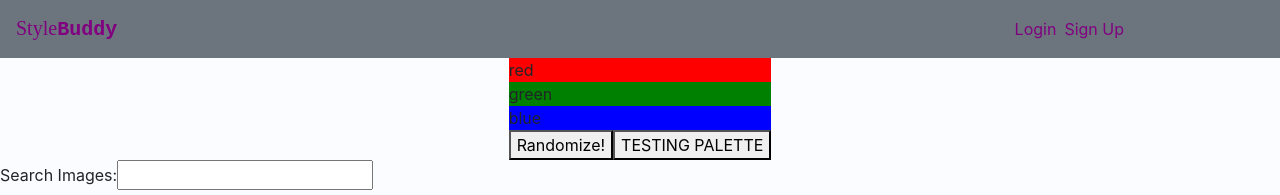
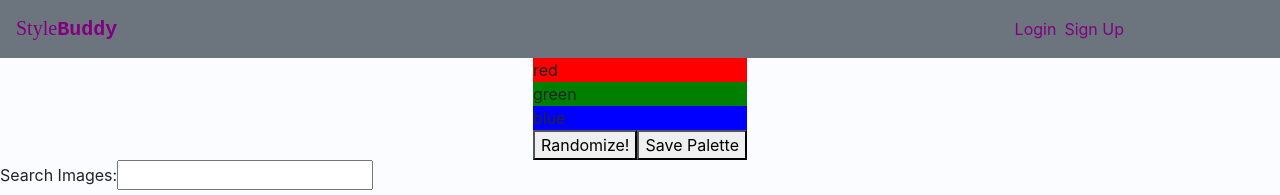
Before and after one commit to samvrny/style-buddy, a React (Create React App) app in the folder client/: page / in a window 1280 px wide. Shown: the top 195 px of the page. Built offline with nearby package versions, Linux system fonts and the light colour scheme; no server answers; a small style sheet from the web is missing.

Commit message:
finished working on preventing duplicated data from going into the database functionality

```diff
--- a/client/src/pages/Home.js
+++ b/client/src/pages/Home.js
@@ -1,16 +1,16 @@
 import React, { useState, useEffect } from 'react';
-import { useMutation } from '@apollo/client';
+import { useMutation, useQuery } from '@apollo/client';
 import { SAVE_IMAGE, SAVE_FONT, SAVE_PALETTE } from '../utils/mutations';
+import { GET_ME } from '../utils/queries';
 import Auth from '../utils/auth';
 import { searchImage, randomFont } from '../utils/API';
 import { saveImageIds, getSavedImageIds } from '../utils/localStorage';
 import WebFont from 'webfontloader';
 import { colors } from '../utils/mockcolors';
 
-
 const Home = () => {
 
-    const [searchedImage, setSearchedImage] = useState({photographer:'', small:''});
+    const [searchedImage, setSearchedImage] = useState({ photographer: '', small: '' });
 
     const [searchInput, setSearchInput] = useState('');
 
@@ -18,49 +18,24 @@ const Home = () => {
 
     const [randomizedFont, setRandomizedFont] = useState('Style');
 
-    const [randomizedPalette, setRandomizedPalette] = useState({id: "1", color1: 'red', color2: 'green', color3: 'blue'});
+    const [randomizedPalette, setRandomizedPalette] = useState({ id: "0", color1: 'red', color2: 'green', color3: 'blue' });
 
     const [saveImage] = useMutation(SAVE_IMAGE);
 
     const [saveFont] = useMutation(SAVE_FONT);
+    const [savePalette] = useMutation(SAVE_PALETTE);
+    const { loading, data } = useQuery(GET_ME);
+    const userData = data?.me || []
+    const [paletteIds, setPaletteIds] = useState([]);
+    const [isSavedPalette, setIsSavedPalette] = useState(true)
+    const [paletteToSave, setPaletteToSave] = useState('')
 
-    const [savePalette] = useMutation(SAVE_PALETTE);
-
-    // useEffect(() => {
-    //     return () => saveImageIds(savedImageIds), randomFont(randomizedFont), randomPalette(randomizedPalette);
-    // });
-
-    // const handleFormSubmit = async (event) => {
-    //     event.preventDefault();
-
-    //     if (!searchInput) {
-    //         return false;
-    //     }
-
-    //     try {
-    //         const response = await searchImage(searchInput);
-
-    //         if (!response.ok) {
-    //             throw new Error('something went wrong!');
-    //         }
-
-    //         const { items } = await response.json();
-
-    //         const imageData = items.map((image) => ({
-    //             id: image.id,
-    //             width: image.width,
-    //             height: image.height,
-    //             photographer: image.photographer,
-    //             src: image.src.original,
-    //             alt: image.alt,
-    //         }));
-
-    //         setSearchedImage(imageData);
-    //         setSearchInput('');
-    //     } catch (err) {
-    //         console.error(err);
-    //     }
-    // };
+    useEffect(() => {
+        paletteIds.push(paletteToSave)
+        console.log(paletteIds)
+        setIsSavedPalette(paletteIds?.some((ids) => ids === randomizedPalette.id))
+        console.log(isSavedPalette)
+    })
 
     const handleSaveImage = async (imageId) => {
         const imageToSave = searchedImage.find((image) => image.id === image.id);
@@ -88,8 +63,6 @@ const Home = () => {
         }
     };
 
-    //there is a conditional for the save image button which may need to be removed
-
     const handleRandomFont = async (event) => {
         const font = await randomFont();
         console.log(font, "handleRandomFont FONT VALUE!");
@@ -98,13 +71,15 @@ const Home = () => {
     };
 
     const handleRandomColors = async () => {
-        const randomIndex = colors[Math.floor(Math.random()*colors.length)]
+        const randomIndex = colors[Math.floor(Math.random() * colors.length)]
         let id = randomIndex.id;
         let color1 = randomIndex.color1;
         let color2 = randomIndex.color2;
         let color3 = randomIndex.color3;
-        setRandomizedPalette({id: id, color1: color1, color2: color2, color3: color3})
-        //console.log(randomizedPalette);
+        setRandomizedPalette({ id: id, color1: color1, color2: color2, color3: color3 })
+        userData.savedPalettes.map((palette) => {
+            paletteIds.push(palette.id)
+        })
     };
 
     const handlePhotoData = async (searchInput) => {
@@ -116,35 +91,39 @@ const Home = () => {
         // setSearchedImage({photographer: photographer, small: small})
     }
 
-    const handleSavePalette = async(randomizedPalette) => {
+    const handleSavePalette = (randomizedPalette) => {
         const token = Auth.loggedIn() ? Auth.getToken() : null;
         console.log(token);
         if (!token) {
             return false;
         }
         try {
-            await savePalette({
+            savePalette({
                 variables: { ...randomizedPalette }
             })
-        } catch(err) {
+        } catch (err) {
             console.error(err);
         }
+        userData.savedPalettes.map((palette) => {
+            paletteIds.push(palette.id)
+        })
+        setPaletteToSave(randomizedPalette.id)
     };
-    const handleSaveFont = async(randomizedFont) => {
-        //console.log('Click');
+
+    const handleSaveFont = async (randomizedFont) => {
         //console.log(randomizedFont);
         const token = Auth.loggedIn() ? Auth.getToken() : null;
-        //console.log(token);
+
         if (!token) {
             return false;
         }
-        const chosenFont = { chosenFont: randomizedFont}
+        const chosenFont = { chosenFont: randomizedFont }
         //console.log(chosenFont);
         try {
             await saveFont({
                 variables: { ...chosenFont }
             });
-        } catch(err) {
+        } catch (err) {
             console.error(err);
         }
     }
@@ -154,17 +133,24 @@ const Home = () => {
             <div className="container">
                 <div className=" row color-palette">
                     <div className="col-12">
-                <div style={{backgroundColor: randomizedPalette.color1}}>
+                        <div style={{ backgroundColor: randomizedPalette.color1 }}>
                             {randomizedPalette.color1}
                         </div>
-                <div style={{backgroundColor: randomizedPalette.color2}}>
+                        <div style={{ backgroundColor: randomizedPalette.color2 }}>
                             {randomizedPalette.color2}
                         </div>
-                <div style={{backgroundColor: randomizedPalette.color3}}>
+                        <div style={{ backgroundColor: randomizedPalette.color3 }}>
                             {randomizedPalette.color3}
                         </div>
                         <button onClick={() => handleRandomColors()}>Randomize!</button>
-                <button onClick={() => handleSavePalette(randomizedPalette)}>TESTING PALETTE</button>
+                        <button
+                            disabled={isSavedPalette}
+                            onClick={() => handleSavePalette(randomizedPalette)}>
+                            {isSavedPalette
+                                ? 'Palette Saved'
+                                : 'Save Palette'
+                            }
+                        </button>
                     </div>
                 </div>
             </div>
@@ -180,7 +166,7 @@ const Home = () => {
                     <button type='submit' onClick={() => handlePhotoData()}>Submit</button>
                 </form>
                 <div className="font-box col-lg-6">
-                <div className="box" style={{fontFamily: randomizedFont}}>{randomizedFont}</div>
+                    <div className="box" style={{ fontFamily: randomizedFont }}>{randomizedFont}</div>
 
                     <button onClick={() => handleRandomFont()}>Randomize!</button>
                     <button onClick={() => handleSaveFont(randomizedFont)}>TESTING FONT</button>
@@ -191,6 +177,4 @@ const Home = () => {
     );
 };
 
-
-
 export default Home;
```
Lines whose indentation alone changed are shown as unchanged.
